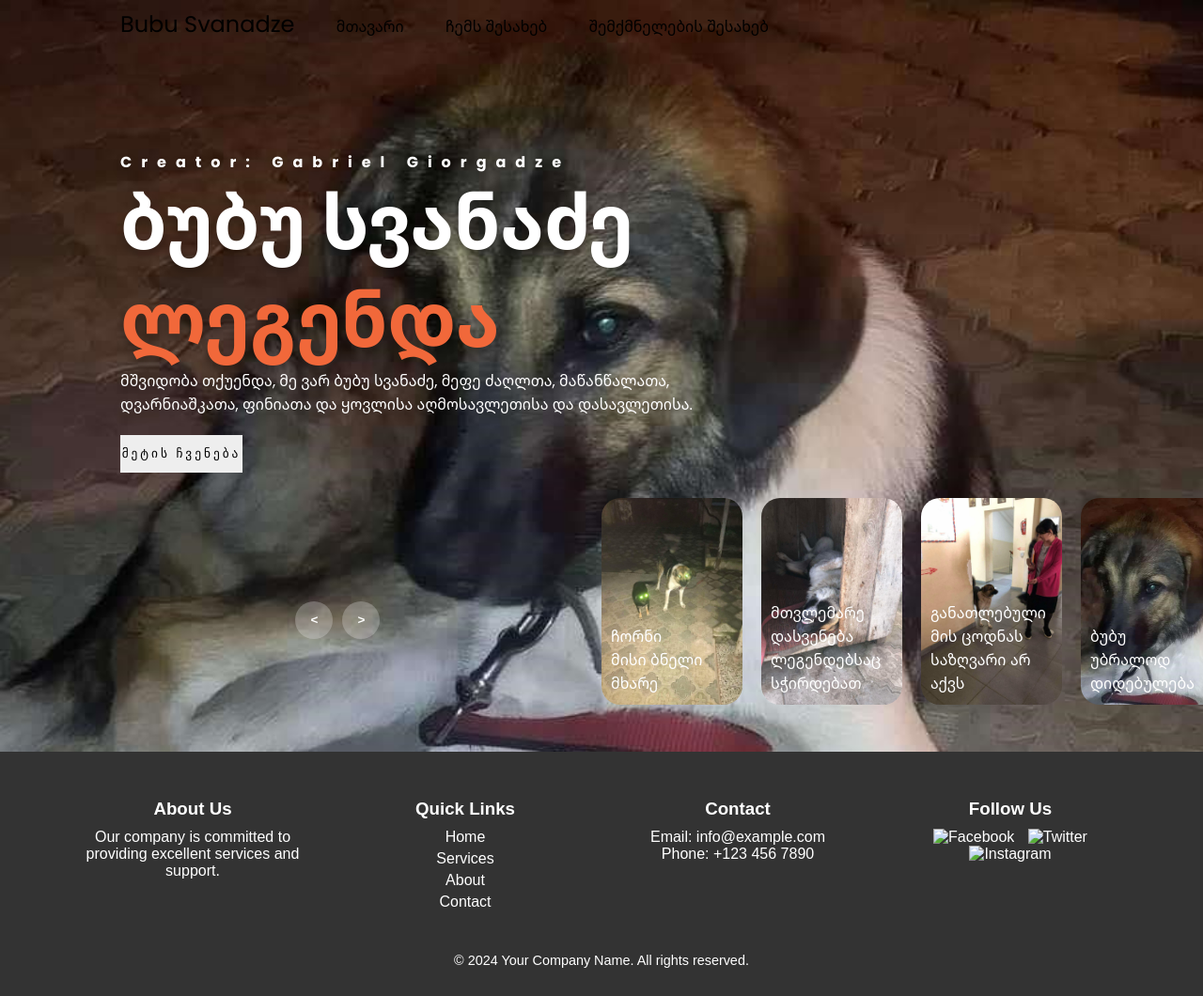
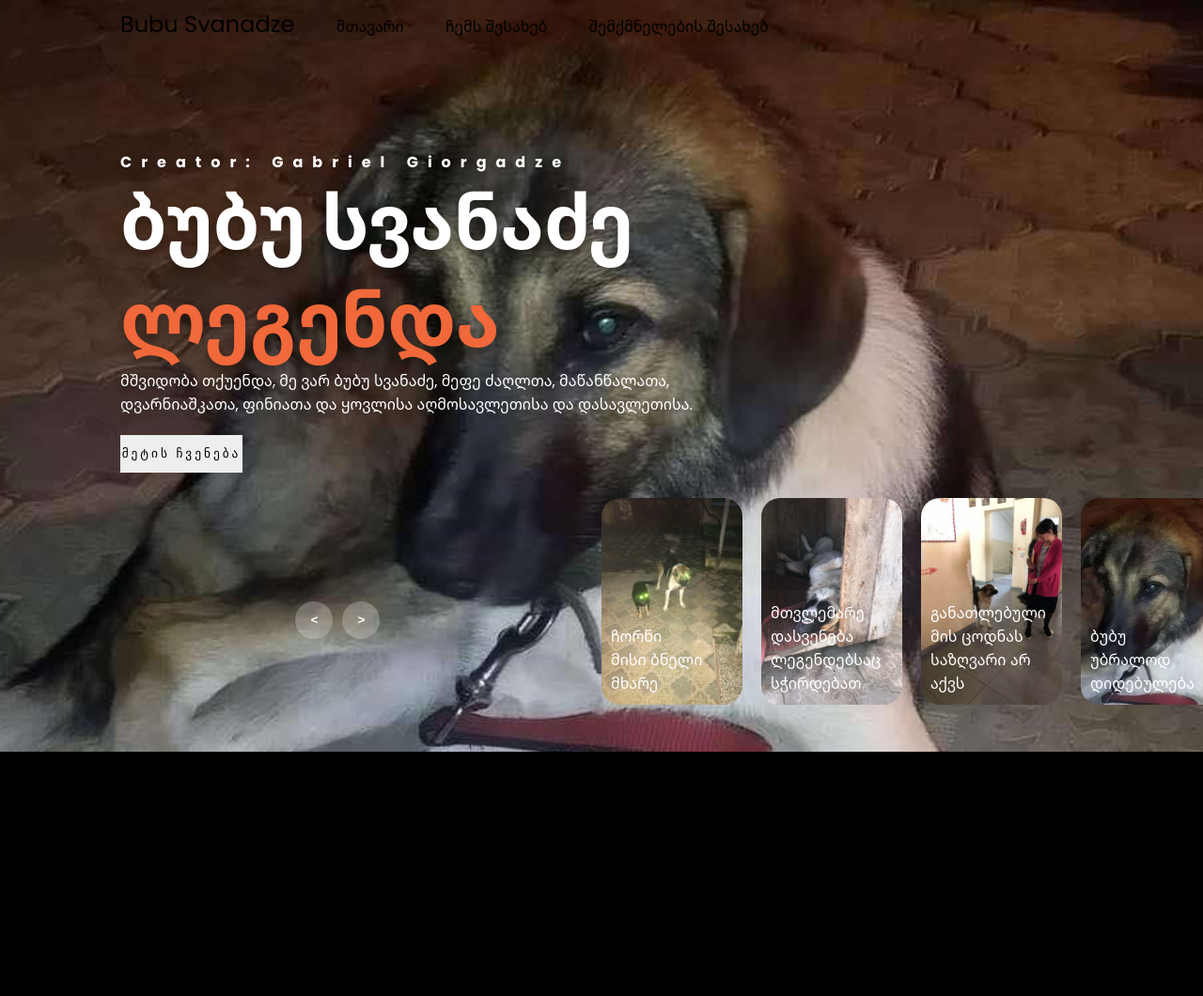
Before and after one commit to GabrielGiorgadzee/BubuSvanadze, a plain HTML site: page index.html in a window 1280 px wide. Shown: the whole page at 94% size. After the commit the page ends 800 px from the top, so only its background shows below. Drawn offline with Linux system fonts and the light colour scheme.

Commit message:
Update index.html

```diff
--- a/index.html
+++ b/index.html
@@ -122,42 +122,6 @@
       <!-- time running -->
       <div class="time"></div>
     </div>
-    <footer class="footer">
-      <div class="footer-container">
-        <div class="footer-column">
-          <h3>About Us</h3>
-          <p>
-            Our company is committed to providing excellent services and
-            support.
-          </p>
-        </div>
-        <div class="footer-column">
-          <h3>Quick Links</h3>
-          <ul>
-            <li><a href="#">Home</a></li>
-            <li><a href="#">Services</a></li>
-            <li><a href="#">About</a></li>
-            <li><a href="#">Contact</a></li>
-          </ul>
-        </div>
-        <div class="footer-column">
-          <h3>Contact</h3>
-          <p>Email: info@example.com</p>
-          <p>Phone: +123 456 7890</p>
-        </div>
-        <div class="footer-column">
-          <h3>Follow Us</h3>
-          <div class="social-links">
-            <a href="#"><img src="facebook-icon.png" alt="Facebook" /></a>
-            <a href="#"><img src="twitter-icon.png" alt="Twitter" /></a>
-            <a href="#"><img src="instagram-icon.png" alt="Instagram" /></a>
-          </div>
-        </div>
-      </div>
-      <div class="footer-bottom">
-        <p>&copy; 2024 Your Company Name. All rights reserved.</p>
-      </div>
-    </footer>
 
     <script src="script.js"></script>
   </body>
```
